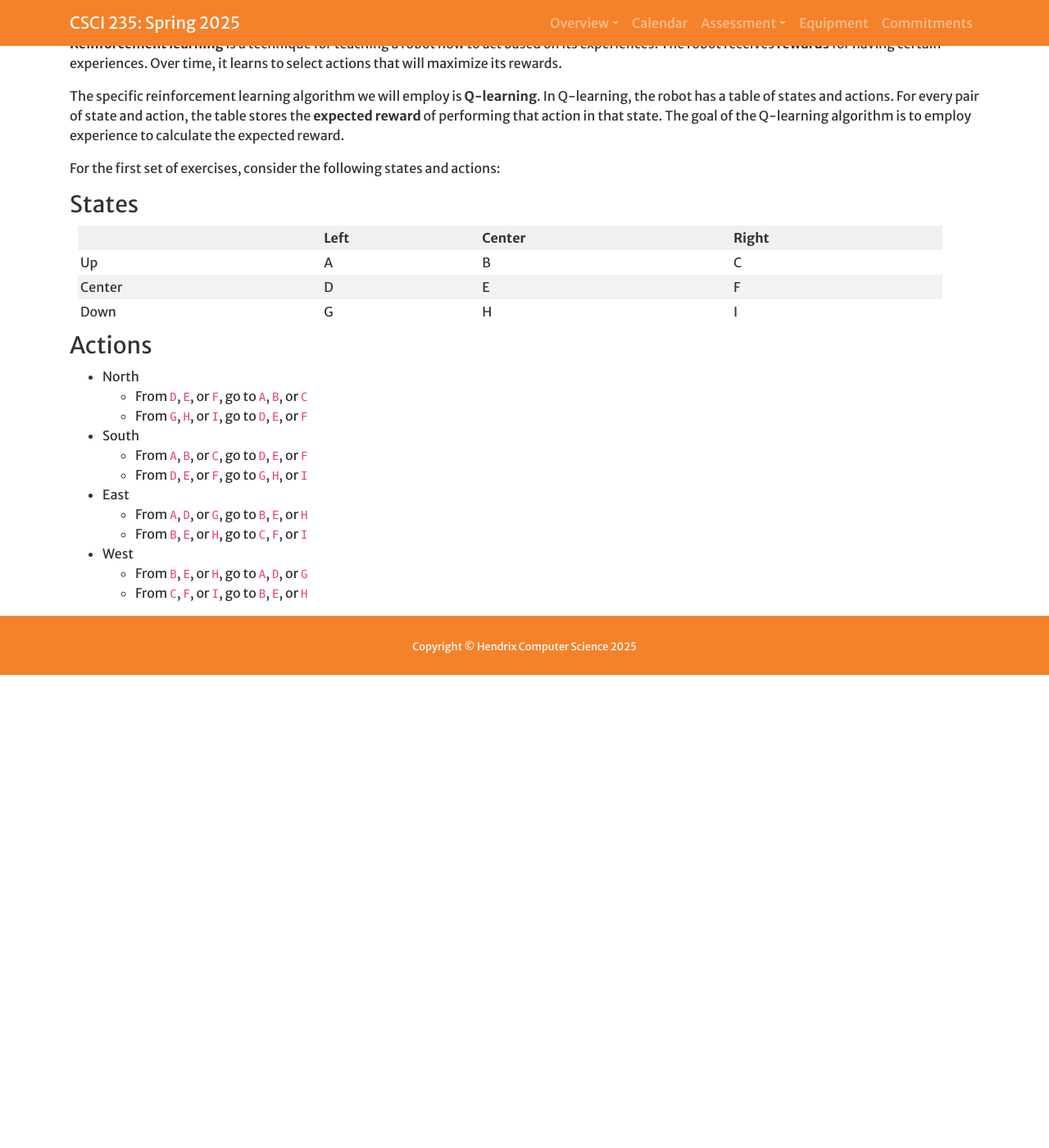
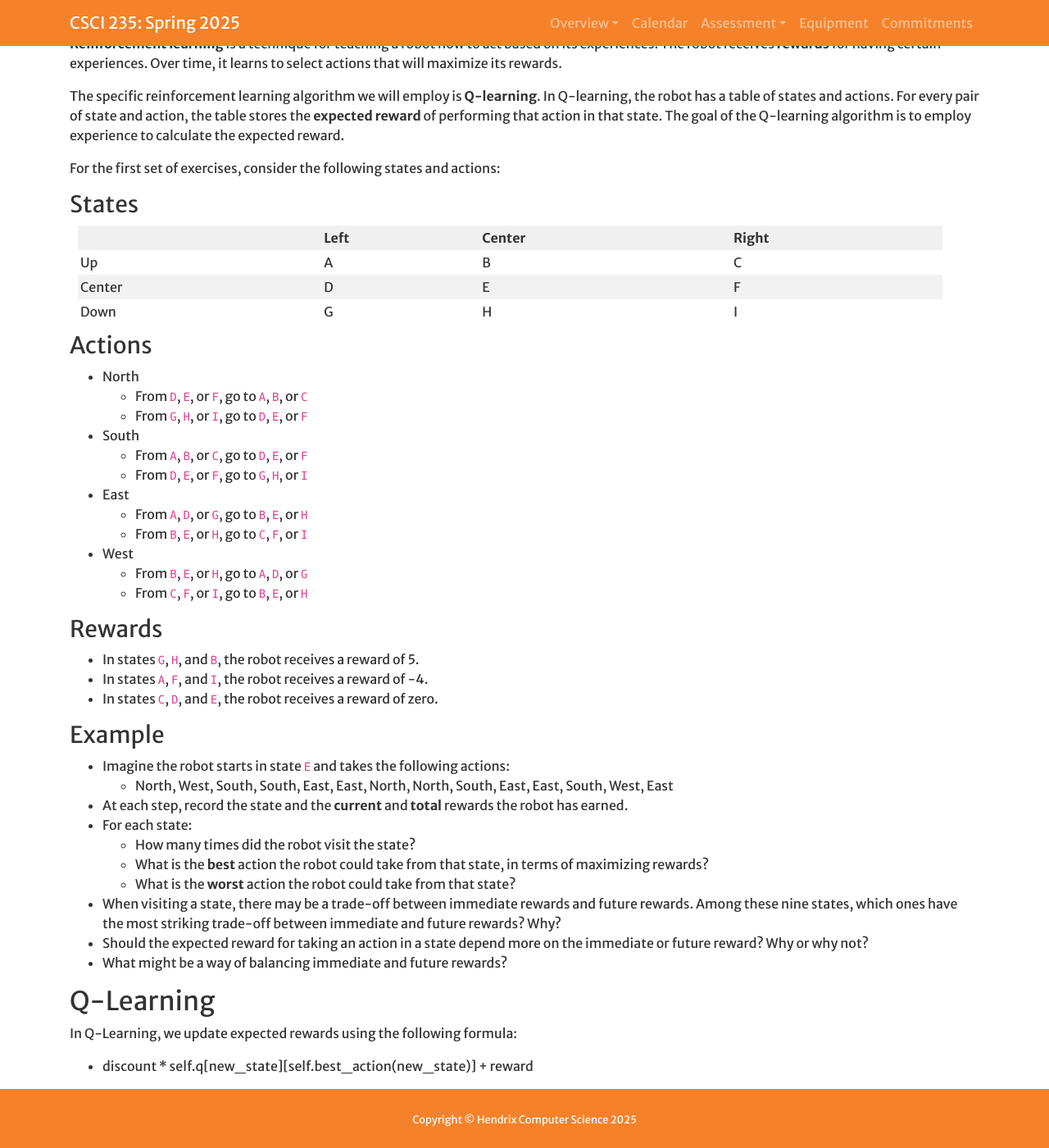
Before and after one commit to Hendrix-CS/csci235, a Jekyll site: the page built from modules/qlearning.md, in a window 1280 px wide and 1400 px high, scrolled down 189 px. Shown: the whole window at 82% size. Built offline with Jekyll 4.4.1, drawn with Linux system fonts in a browser that asks for light colours; a script that is not in the unit is left out; before the commit the page ends 1012 px from its top, so only the background shows below that.

Commit message:
That's all for tonight

```diff
--- a/modules/qlearning.md
+++ b/modules/qlearning.md
@@ -54,3 +54,38 @@ For the first set of exercises, consider the following states and actions:
 * West
   * From `B`, `E`, or `H`, go to `A`, `D`, or `G`
   * From `C`, `F`, or `I`, go to `B`, `E`, or `H`
+
+### Rewards
+* In states `G`, `H`, and `B`, the robot receives a reward of 5.
+* In states `A`, `F`, and `I`, the robot receives a reward of -4.
+* In states `C`, `D`, and `E`, the robot receives a reward of zero.
+
+### Example
+* Imagine the robot starts in state `E` and takes the following actions:
+  * North, West, South, South, East, East, North, North, South, East, East, South, West, East
+* At each step, record the state and the **current** and **total** rewards the robot has
+earned.
+* For each state:
+  * How many times did the robot visit the state?
+  * What is the **best** action the robot could take from that state, in
+    terms of maximizing rewards?
+  * What is the **worst** action the robot could take from that state?
+* When visiting a state, there may be a trade-off between immediate rewards
+and future rewards. Among these nine states, which ones have the most striking
+trade-off between immediate and future rewards? Why?
+* Should the expected reward for taking an action in a state depend more
+on the immediate or future reward? Why or why not?
+* What might be a way of balancing immediate and future rewards?
+
+## Q-Learning
+
+In Q-Learning, we update expected rewards using the following formula:
+* discount * self.q[new_state][self.best_action(new_state)] + reward
+
+<!-- From here
+* Go over formula
+* Go over learning rate
+* Have them do some hand-calculation
+* Then do an implementation with Button 1 as positive reward and
+  Button 2 as negative reward.
+-->
```
